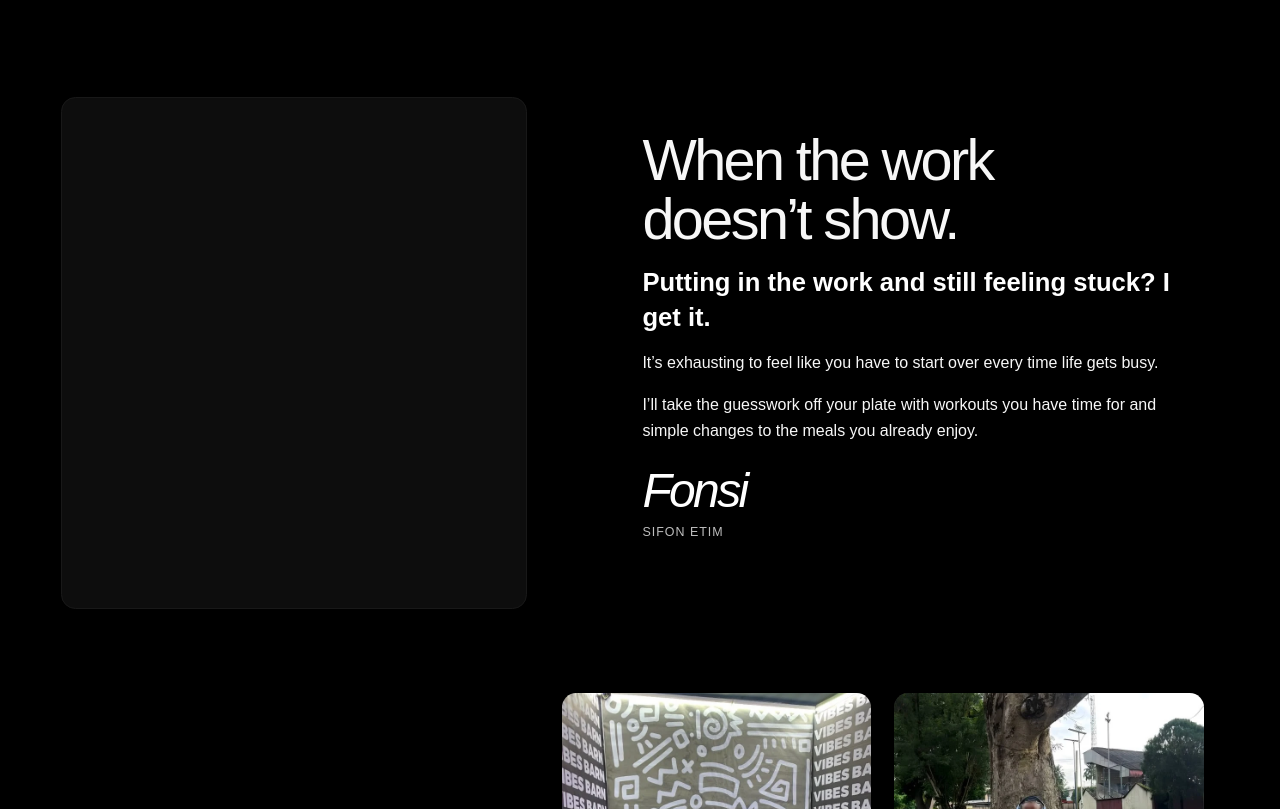
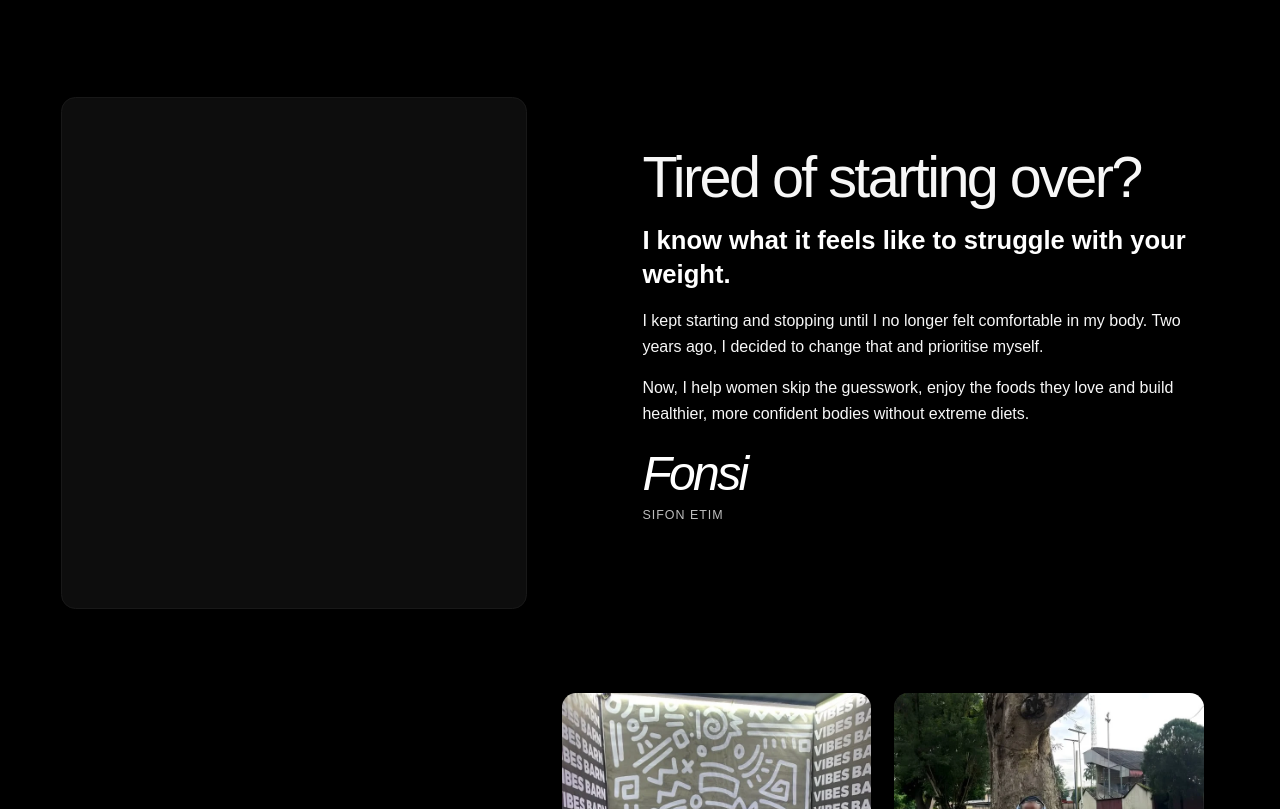
Before and after one commit to Ceetada/coachfonsi, a Next.js app: page / in a window 1280 px wide. Shown: the part 780-1589 px from the top of the page. Built offline with nearby package versions, Linux system fonts and the light colour scheme; a web font is replaced by a local one.

Commit message:
Use supplied About copy

```diff
--- a/src/content/site.ts
+++ b/src/content/site.ts
@@ -9,11 +9,11 @@ export const site = {
     description: "I’ll help you build strength and work toward your weight-loss goal with workouts that fit your week and nutrition changes built around the meals you already enjoy.",
   },
   about: {
-    heading: "When the work doesn’t show.",
-    lead: "Putting in the work and still feeling stuck? I get it.",
+    heading: "Tired of starting over?",
+    lead: "I know what it feels like to struggle with your weight.",
     paragraphs: [
-      "It’s exhausting to feel like you have to start over every time life gets busy.",
-      "I’ll take the guesswork off your plate with workouts you have time for and simple changes to the meals you already enjoy.",
+      "I kept starting and stopping until I no longer felt comfortable in my body. Two years ago, I decided to change that and prioritise myself.",
+      "Now, I help women skip the guesswork, enjoy the foods they love and build healthier, more confident bodies without extreme diets.",
     ],
     // Replace with approved biographical copy when supplied.
     biography: null as string | null,
```
